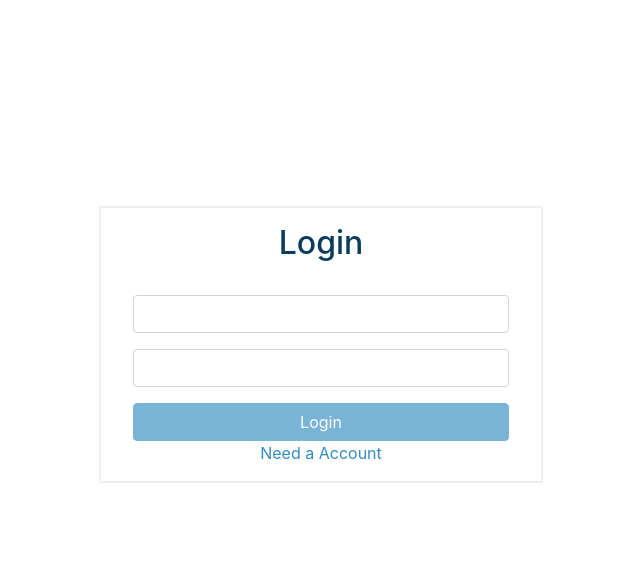
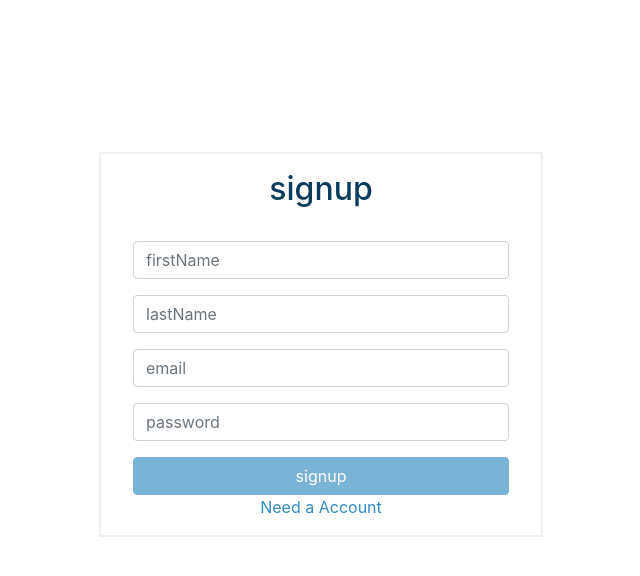
Before and after one commit to ghoul007/chatAPP, an Angular app: page /signup in a window 1280 px wide. Shown: the top 576 px of the page, without its empty margins (319-959 px from the left). Built offline with nearby package versions, Linux system fonts and the light colour scheme.

Commit message:
feat(signup): signup  page view

```diff
--- a/src/app/app-routing.module.ts
+++ b/src/app/app-routing.module.ts
@@ -1,11 +1,12 @@
 import { NgModule } from '@angular/core';
 import { Routes, RouterModule } from '@angular/router';
 import { LoginComponent } from './pages/login/login.component';
+import { signupComponent } from './pages/signup/signup.component';
 
 const routes: Routes = [
   { path: "", pathMatch: 'full', redirectTo: "/login" },
   { path: "login", component: LoginComponent },
-  { path: "signup", component: LoginComponent },
+  { path: "signup", component: signupComponent },
   { path: "**", redirectTo: "/login" }
 ];
 
--- a/src/app/app.module.ts
+++ b/src/app/app.module.ts
@@ -4,11 +4,13 @@ import { AppRoutingModule } from './app-routing.module';
 import { AppComponent } from './app.component';
 import { LoginComponent } from './pages/login/login.component';
 import { ReactiveFormsModule } from '@angular/forms';
+import { signupComponent } from './pages/signup/signup.component';
 
 @NgModule({
   declarations: [
     AppComponent,
-    LoginComponent
+    LoginComponent,
+    signupComponent
   ],
   imports: [
     BrowserModule,
--- a/src/app/pages/login/login.component.html
+++ b/src/app/pages/login/login.component.html
@@ -12,7 +12,7 @@
       <button class="btn btn-primary" [disabled]="loginForm.invalid">Login</button>
 
     </form>
-    <a routerLink="/sinup">Need a Account</a>
+    <a routerLink="/signup">Need a Account</a>
   </div>
 
 </div>
--- /dev/null
+++ b/src/app/pages/signup/signup.component.html
@@ -0,0 +1,24 @@
+<div class="container d-flex justify-content-center align-items-center">
+
+  <div class="form-wrapper text-center">
+    <h2 class="text-center">signup</h2>
+    <form [formGroup]='signupForm' (ngSubmit)="submitForm()">
+      <div class="form-group">
+        <input type="firstName" class="form-control" name="firstName" id="firstName" placeholder="firstName" formControlName="firstName">
+      </div>
+      <div class="form-group">
+        <input type="lastName" class="form-control" name="lastName" id="lastName" placeholder="lastName" formControlName="lastName">
+      </div>
+      <div class="form-group">
+        <input type="email" class="form-control" name="email" id="email" placeholder="email" formControlName="email">
+      </div>
+      <div class="form-group">
+        <input type="password" class="form-control" name="password" id="password" placeholder="password" formControlName="password">
+      </div>
+      <button class="btn btn-primary" [disabled]="signupForm.invalid">signup</button>
+
+    </form>
+    <a routerLink="/sinup">Need a Account</a>
+  </div>
+
+</div>
--- /dev/null
+++ b/src/app/pages/signup/signup.component.scss
@@ -0,0 +1,18 @@
+@import "../../../styles/variable";
+
+
+.container{
+    height:100vh;
+}
+
+h2{
+    color:$secondary;
+    margin-bottom: 1em
+}
+
+.form-wrapper{
+    min-width:  40%;
+    margin-bottom: 10%;
+    padding: 1em 2em;
+    border:2px solid $light-grey;
+}
--- /dev/null
+++ b/src/app/pages/signup/signup.component.ts
@@ -0,0 +1,32 @@
+import { Component, OnInit } from '@angular/core';
+import { FormGroup, FormBuilder, Validators } from "@angular/forms";
+@Component({
+  selector: 'app-signup',
+  templateUrl: './signup.component.html',
+  styleUrls: ['./signup.component.scss']
+})
+export class signupComponent implements OnInit {
+  public signupForm: FormGroup;
+  constructor(private fb: FormBuilder) { }
+
+  ngOnInit() {
+    this.initForm();
+  }
+
+  initForm() {
+    this.signupForm = this.fb.group({
+      firstName: [''],
+      lastName: [''],
+      email: ['', [Validators.email, Validators.required]],
+      password: ['', [Validators.required]]
+    })
+  }
+
+
+  submitForm() {
+    const { email, password } = this.signupForm.value;
+    console.log(email, password);
+  }
+
+
+}
```
